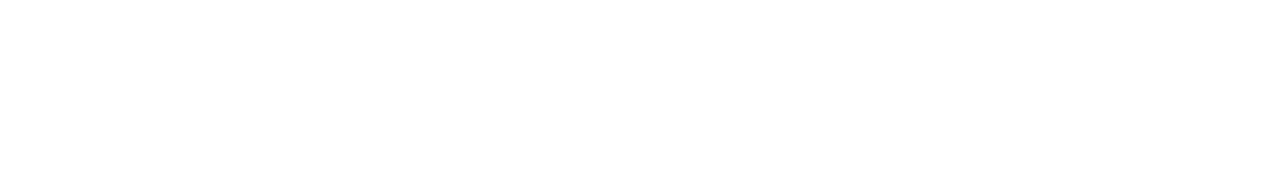
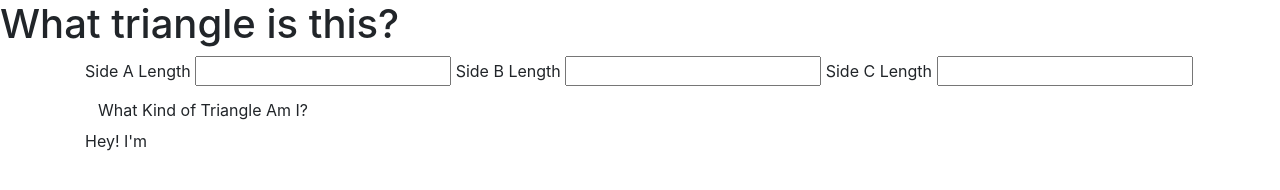
Before and after one commit to GBProductions/Triangle-Tracker, a plain HTML site: page index.html in a window 1280 px wide. Drawn offline with Linux system fonts and the light colour scheme.

Commit message:
Populate HTML.
Co-authored-by: Brian Harvey <brian.harv3y@gmail.com>

```diff
--- a/index.html
+++ b/index.html
@@ -1,4 +1,30 @@
 <!DOCTYPE html>
+<html lang="en-US">
+<head>
+  <link href="css/bootstrap.css" rel="stylesheet" type="text/css">
+  <link href="css/styles.css" rel="stylesheet" type="text/css">
+  <script src="js/jquery-3.5.1.js"></script>
+  <script src="js/scripts.js"></script>
+  <title>Triangle Tracker</title>
+</head>
+<body>
+  <h1>What triangle is this?</h1>
+  <div class="container">
+    <form id="formTriangle">
+      <label for="sideA">Side A Length</label>
+      <input id="sideA" type="text">
+      <label for="sideB">Side B Length</label>
+      <input id="sideB" type="text">
+      <label for="sideC">Side C Length</label>
+      <input id="sideC" type="text">
+      <button type="submit" class="btn">What Kind of Triangle Am I?</button>
+    </form>
+    <div id="triangleType">
+      <p>Hey! I'm</p>
+    </div>
+  </div>
 
 
+</body>
+
 </html>
--- a/js/scripts.js
+++ b/js/scripts.js
@@ -0,0 +1,23 @@
+$(document).ready(function(){
+
+  if (a === b === c) {
+    $('#equilateral').show().
+  }
+
+});
+
+
+
+/*
+
+	•	Equilateral: All sides are equal.
+	•	Isosceles: Exactly 2 sides are equal.
+	•	Scalene: No sides are equal.
+	•	NOT a triangle: The sum of the lengths of any two sides of a triangle is less than or equal to the length of the third side.
+	•
+
+E = (a === b === c)
+I = (a === b && c)
+S= (a || b || c)
+NT= (a+b <= c || b+c <= a || a+c <= b)
+*/
```
